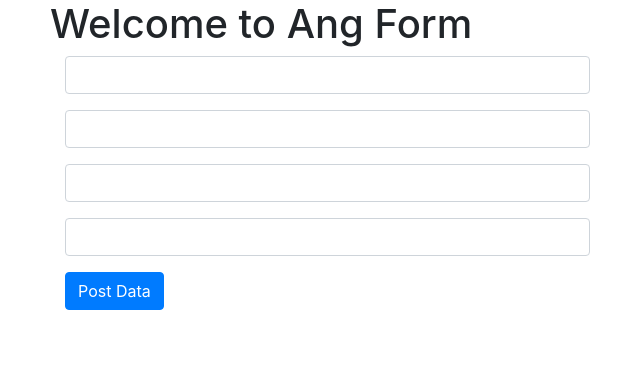
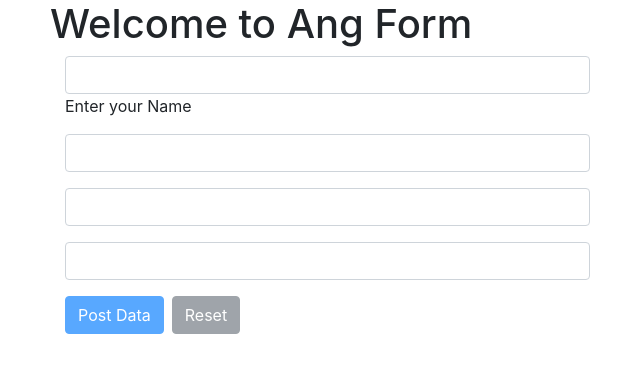
Before and after one commit to ui-mumtaz/ng-form, an Angular app: page / in a window 1280 px wide. Shown: the top 372 px of the page, without its empty margins (35-675 px from the left). Built offline with nearby package versions, Linux system fonts and the light colour scheme.

Commit message:
add reset functionality

```diff
--- a/src/app/app.component.html
+++ b/src/app/app.component.html
@@ -2,9 +2,10 @@
   <h1> Welcome to {{title}}</h1>
 
   <div class="col-6">
-    <form [formGroup]='signupForm' (ngSubmit)="postData(signupForm)">
+    <form [formGroup]="signupForm">
       <div class="form-group">
         <input type="text" class="form-control" formControlName="fname">
+        <span *ngIf="signupForm.get('fname').hasError('required')"> Enter your Name </span>
       </div>
       <div class="form-group">
         <input type="text" class="form-control" formControlName="lname">
@@ -15,7 +16,8 @@
       <div class="form-group">
         <input type="password" class="form-control" formControlName="pwd">
       </div>
-      <input type="Submit" class="btn btn-primary" value="Post Data">
+      <input type="Submit" (click)="postData()" class="btn btn-primary" value="Post Data" [disabled]="!signupForm.valid">
+      <input type="Reset" (click)="resetForm()" class="btn btn-secondary ml-2" value="Reset" [disabled]="!signupForm.valid">
     </form>
   </div>
 
--- a/src/app/app.component.scss
+++ b/src/app/app.component.scss
@@ -0,0 +1,3 @@
+input.ng-invalid.ng-touched {
+    border: 1px solid red;
+}
--- a/src/app/app.component.ts
+++ b/src/app/app.component.ts
@@ -1,5 +1,5 @@
 import { Component, OnInit } from '@angular/core';
-import { FormGroup, FormBuilder, FormControl, NgForm } from '@angular/forms';
+import { FormGroup, FormBuilder, FormControl, NgForm, Validators } from '@angular/forms';
 
 @Component({
   selector: 'app-root',
@@ -16,21 +16,35 @@ export class AppComponent implements OnInit {
 
   constructor(private formBuilder:FormBuilder){
     this.signupForm=formBuilder.group({
-      fname: new FormControl(),
-      lname:new FormControl(),
-      email: new FormControl(),
-      pwd: new FormControl()
+      fname: ['', Validators.required],
+      lname: ['', [Validators.required, Validators.maxLength(5)]],
+      email: ['', [Validators.required, Validators.email]],
+      pwd:   ['', Validators.required]
     })
   }
   ngOnInit(){
 
   }
 
-  postData(signupForm:any){
+ /* postData(signupForm:any){
     this.firstName = signupForm.controls.fname.value;
     this.lastName = signupForm.controls.lname.value;
     this.email = signupForm.controls.email.value;
     this.password = signupForm.controls.pwd.value;
     console.log(this.firstName);
+  } */
+  postData(){
+    this.firstName=this.signupForm.get('fname').value;
+    this.lastName = this.signupForm.get('lname').value;
+    console.log(this.signupForm.value)
+  }
+ /* resetForm(){
+    this.signupForm.reset();
+  } */
+  resetForm(){
+    this.signupForm.reset({
+      fname: "Ahmad",
+      email:'xyz@gmail.com'
+    })
   }
 }
```
